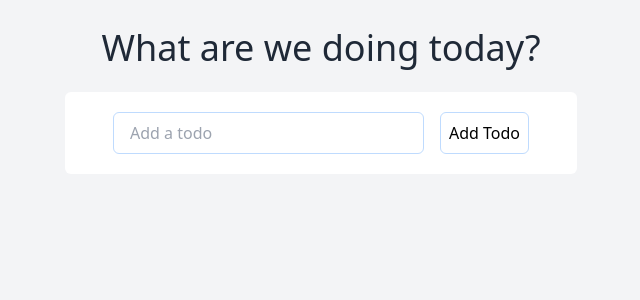
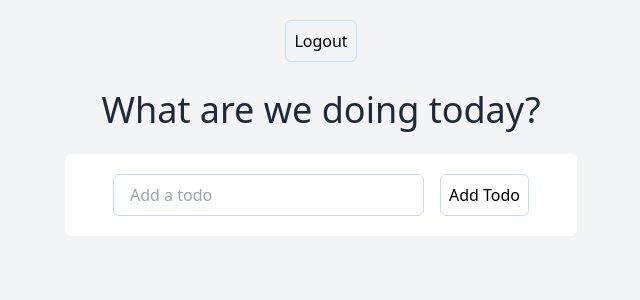
Before and after one commit to AlejandroRodarte/youtube-nuxt3-todo-app, a Nuxt app in the folder todo-nuxt3/: page / in a window 1280 px wide. Shown: the top 300 px of the page, without its empty margins (319-959 px from the left). Built offline with nearby package versions, Linux system fonts and the light colour scheme.

Commit message:
logout user

```diff
--- a/todo-nuxt3/src/pages/index.vue
+++ b/todo-nuxt3/src/pages/index.vue
@@ -1,5 +1,14 @@
 <template>
   <div class="min-h-screen w-full bg-gray-100">
+    <section id="navbar">
+      <nav class="flex justify-center pt-5">
+        <a
+          class="cursor-pointer whitespace-nowrap rounded-md border border-blue-200 px-2 py-2 transition-colors duration-200 hover:bg-blue-200"
+          @click="onLogout"
+          >Logout</a
+        >
+      </nav>
+    </section>
     <section id="heading" class="pt-7 text-center">
       <h1 class="text-4xl text-gray-800">What are we doing today?</h1>
     </section>
@@ -23,6 +32,8 @@ import { TodoAdd } from '../store/todo/interfaces/todo-actions.interface';
 
 export default {
   setup() {
+    const router = useRouter();
+
     // hidden variables from template: (1) store, (2) error timeout instance,
     // and (3) initial todo form state
     const todoStore = useTodoStore();
@@ -56,6 +67,14 @@ export default {
       todoFormData.value = initialTodoFormState;
     };
 
+    const onLogout = () => {
+      const cookie = useCookie('nuxt3-todo-token');
+      if (cookie.value) {
+        cookie.value = null;
+        router.replace('/auth');
+      }
+    };
+
     // watch error flag
     watch(todoFormError, (value) => {
       // if there is an error timeout currently active, clear it
@@ -76,6 +95,7 @@ export default {
 
     return {
       onTodoFormSave,
+      onLogout,
       todoFormData,
       todoFormError,
       todoList,
--- a/todo-nuxt3/src/server/middleware/auth.ts
+++ b/todo-nuxt3/src/server/middleware/auth.ts
@@ -4,7 +4,7 @@ import { usersService } from '../../lib/services/users/users.service';
 import { H3WithUserContext } from '../../interfaces/h3/h3-with-user-context.inteface';
 
 export default defineEventHandler((event: H3WithUserContext) => {
-  const cookie = getCookie(event, 'nuxt3-todo-db');
+  const cookie = getCookie(event, 'nuxt3-todo-token');
   if (!cookie) return;
 
   const user = usersService.getUserPayloadFromToken(cookie);
```
